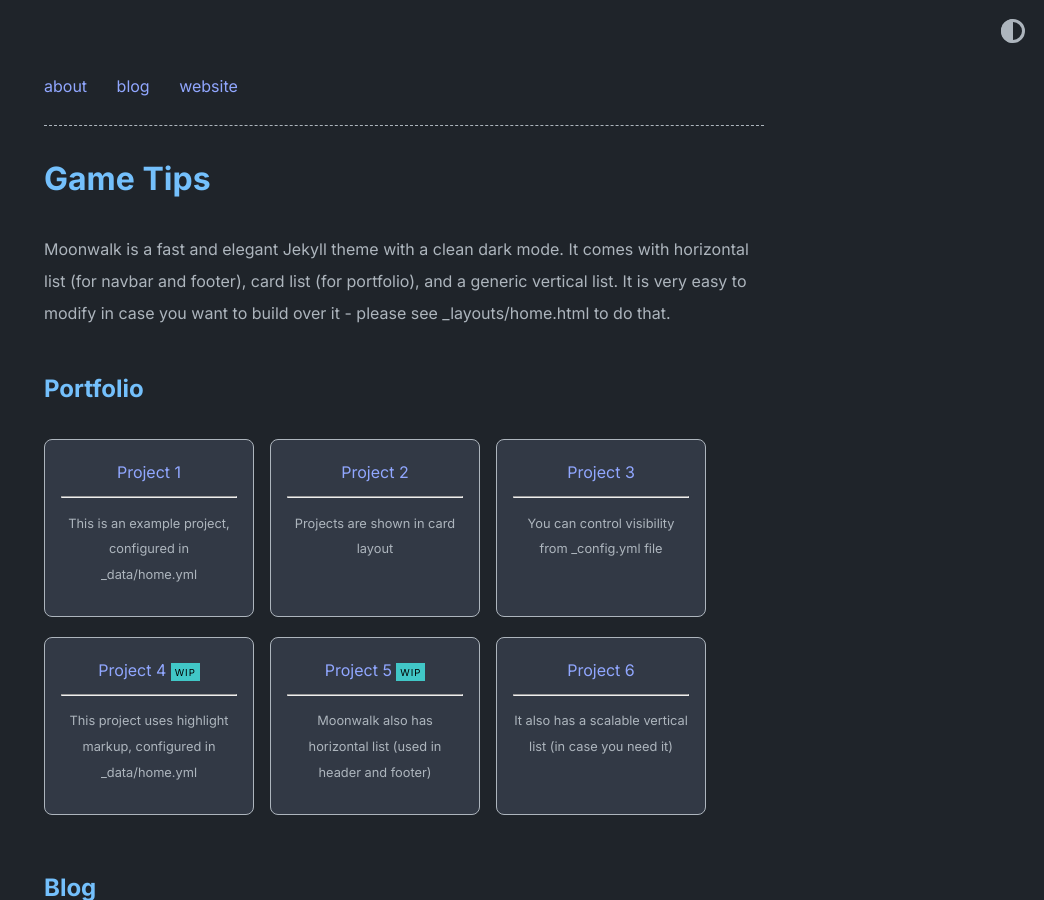
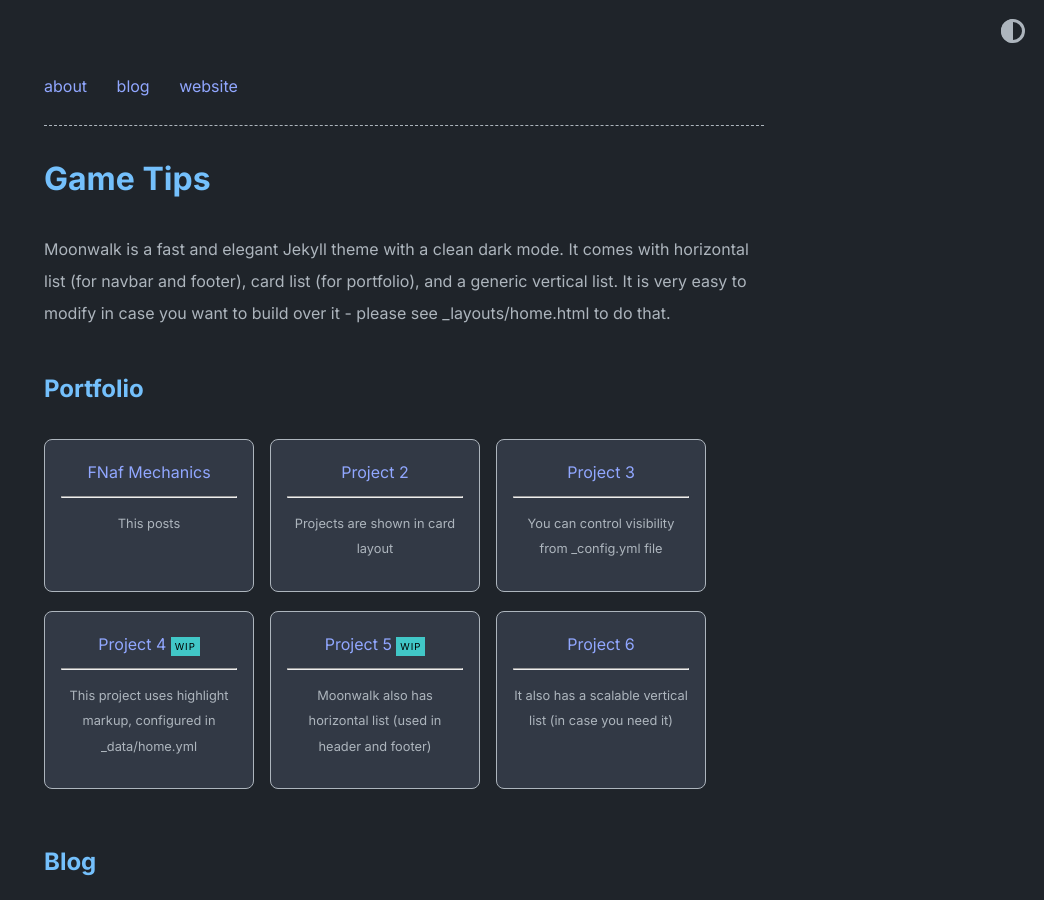
Before and after one commit to game-tips/game-tips.github.io, a Jekyll site: the page built from index.md, in a window 1280 px wide and 900 px high. Shown: the whole window, without its empty margins (236-1280 px from the left). Built offline with Jekyll 4.4.1, drawn with Linux system fonts in a browser that asks for light colours.

Commit message:
you need to finish post 1's desc

```diff
--- a/_data/home.yml
+++ b/_data/home.yml
@@ -6,12 +6,12 @@ navbar_entries:
     url: blog
 
   - title: website
-    url: https://www.abhinav.co
+    url: https://www.youtube.com/watch?v=dQw4w9WgXcQ
 
 project_entries:
-  - title: Project 1
-    url: overview-post
-    desc: This is an example project, configured in _data/home.yml
+  - title: FNaf Mechanics
+    url: fnaf-game
+    desc: This posts
 
   - title: Project 2
     url: overview-post
```
